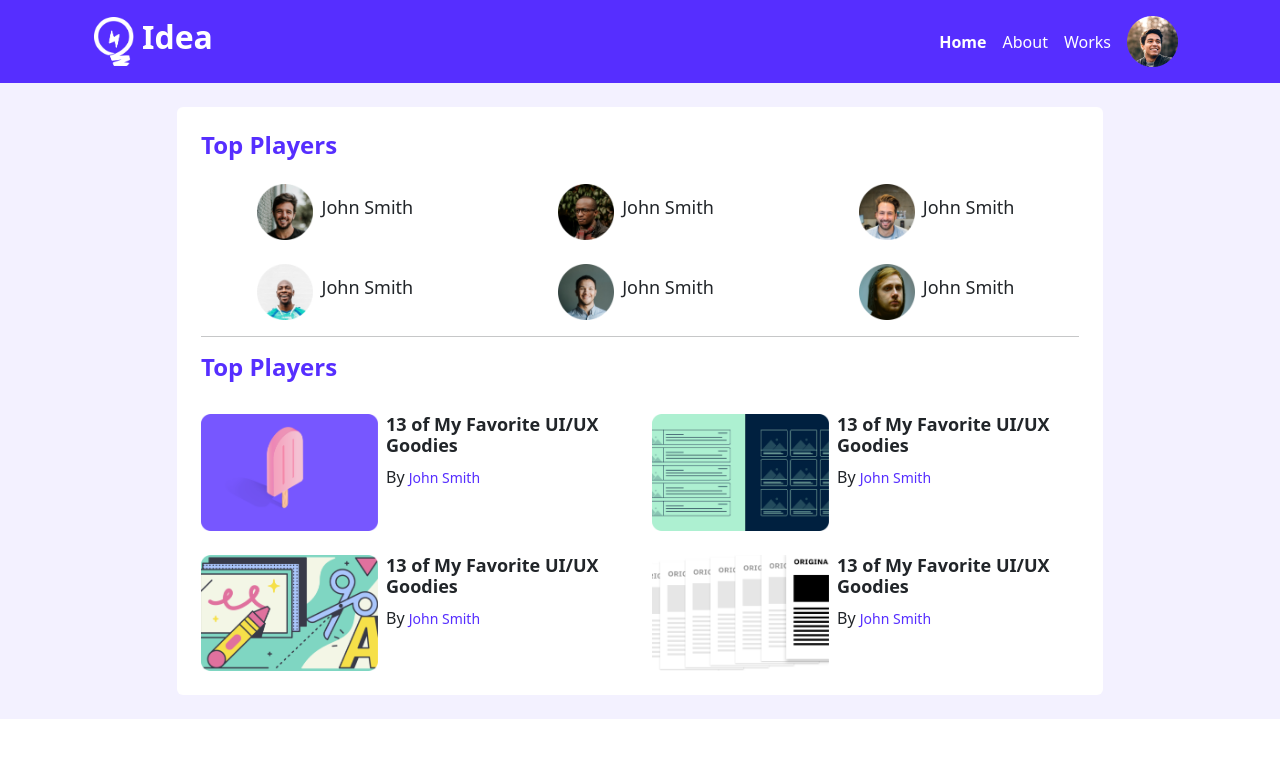
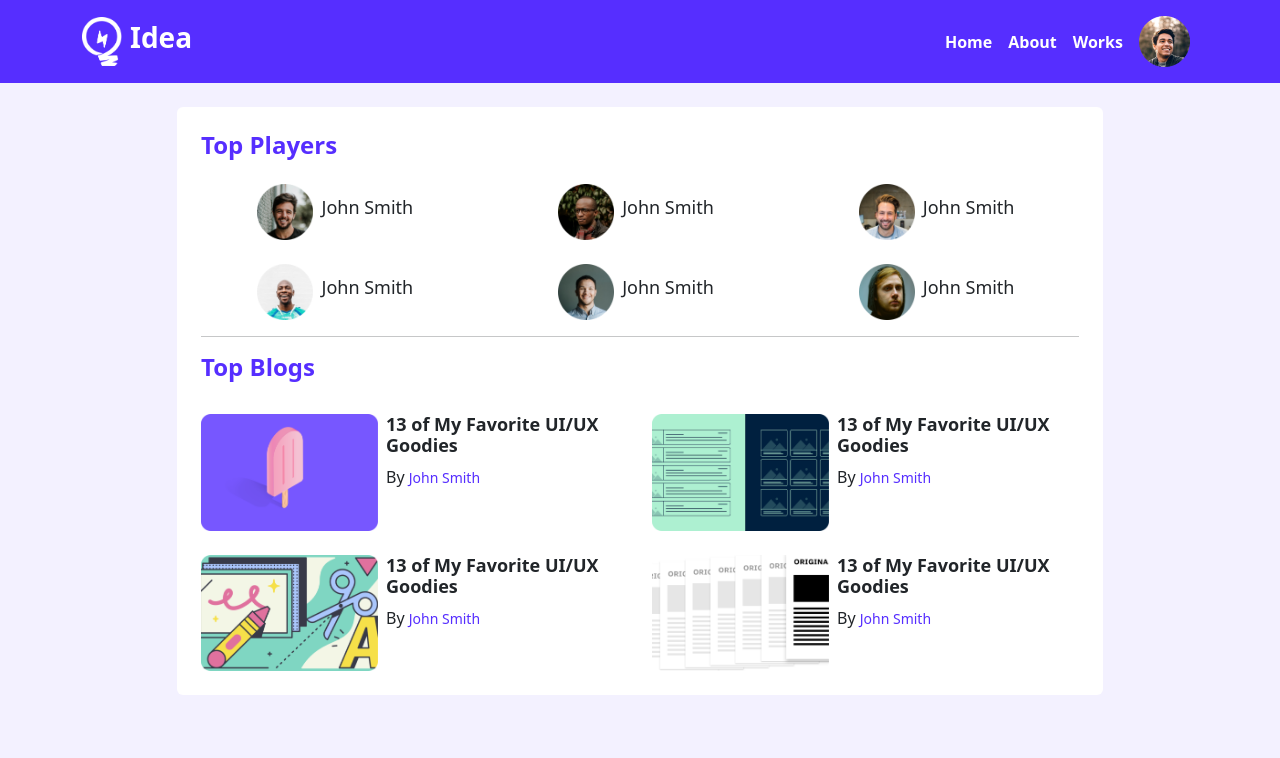
Before and after one commit to nurulhudda247/practice-Leader-Board-BS, a plain HTML site: page index.html in a window 1280 px wide. Drawn offline with nearby package versions, Linux system fonts and the light colour scheme.

Commit message:
responsive nav revision

```diff
--- a/CSS/style.css
+++ b/CSS/style.css
@@ -8,10 +8,6 @@
 
 .logo{
     width: 40px;
-}
-
-.active{
-font-weight: 600;
 }
 
 .section-title{
--- a/index.html
+++ b/index.html
@@ -7,33 +7,33 @@
     <link href="https://cdn.jsdelivr.net/npm/bootstrap@5.2.0/dist/css/bootstrap.min.css" rel="stylesheet" integrity="sha384-gH2yIJqKdNHPEq0n4Mqa/HGKIhSkIHeL5AyhkYV8i59U5AR6csBvApHHNl/vI1Bx" crossorigin="anonymous"/>
     <link rel="stylesheet" href="./CSS/style.css" />
 </head>
-    <body>
+    <body class="body-bg">
     <!-- Nav Section Start -->
 
     <nav class="navbar navbar-expand-lg nav-bg">
-            <div class="container">
-                <div class="container-fluid d-flex justify-content-center justify-content-sm-between justify-content-md-between">
-                    <a class="navbar-brand text-white d-flex align-items-center" href="#">
-                        <img class="logo" src="./images/icons/logo.png" alt="">
-                        <h2 class="fw-bold mx-2">Idea</h2>
+        <div class="container container-fluid d-flex justify-content-center justify-content-sm-between">
+          <a class="navbar-brand d-flex align-items-center" href="#">
+            <img src="./images/icons/logo.png" class="logo" alt="">
+            <h3 class="text-white fw-bold mx-2">Idea</h3>
           </a>
-                    <button class="navbar-toggler d-none d-sm-block d-md-block d-lg-none" type="button" data-bs-toggle="collapse" data-bs-target="#navbarNav" aria-controls="navbarNav" aria-expanded="false" aria-label="Toggle navigation"> <span class="navbar-toggler-icon"></span></button>
-                    <div class="collapse navbar-collapse justify-content-end"id="navbarNav">
+          <button class="navbar-toggler" type="button" data-bs-toggle="collapse" data-bs-target="#navbarNav" aria-controls="navbarNav" aria-expanded="false" aria-label="Toggle navigation">
+            <span class="navbar-toggler-icon"></span>
+          </button>
+          <div class="collapse navbar-collapse justify-content-end" id="navbarNav">
             <ul class="navbar-nav align-items-center">
               <li class="nav-item">
-                                <a class="nav-link text-white active" aria-current="page" href="#">Home</a>
+                <a class="nav-link text-white fw-bold active" aria-current="page" href="#">Home</a>
               </li>
               <li class="nav-item">
-                                <a class="nav-link text-white" href="#">About</a>
+                <a class="nav-link text-white fw-bold" href="#">About</a>
               </li>
               <li class="nav-item">
-                                <a class="nav-link text-white" href="#">Works</a>
+                <a class="nav-link text-white fw-bold" href="#">Works</a>
               </li>
               <li class="nav-item">
-                                <a class="nav-link text-white align-middle" href="#"><img src="./images/icons/profile.png" alt=""></a>
+                <a class="nav-link text-white"><img src="./images/icons/profile.png" alt=""></a>
               </li>
             </ul>
-                    </div>
           </div>
         </div>
       </nav>
@@ -42,7 +42,7 @@
 
         <!-- Main Section Starts Here -->
 
-        <section class="main body-bg">
+        <section class="main">
             <div class="container pb-4">
                 <div class="row">
                     <div class="col-md-1">
@@ -82,7 +82,7 @@
                             <hr class="nav-bg">
                         <!-- Top Blog Section Starts -->
 
-                        <h2 class="section-title fw-bold">Top Players</h2>
+                            <h2 class="section-title fw-bold">Top Blogs</h2>
                             <div class="row">
                                 <div class="col-md-12 col-lg-6 d-flex gy-4">
                                     <img src="./images/blogs/blog-1.png" class="blog-img" alt="">
```
Lines whose indentation alone changed are shown as unchanged.
